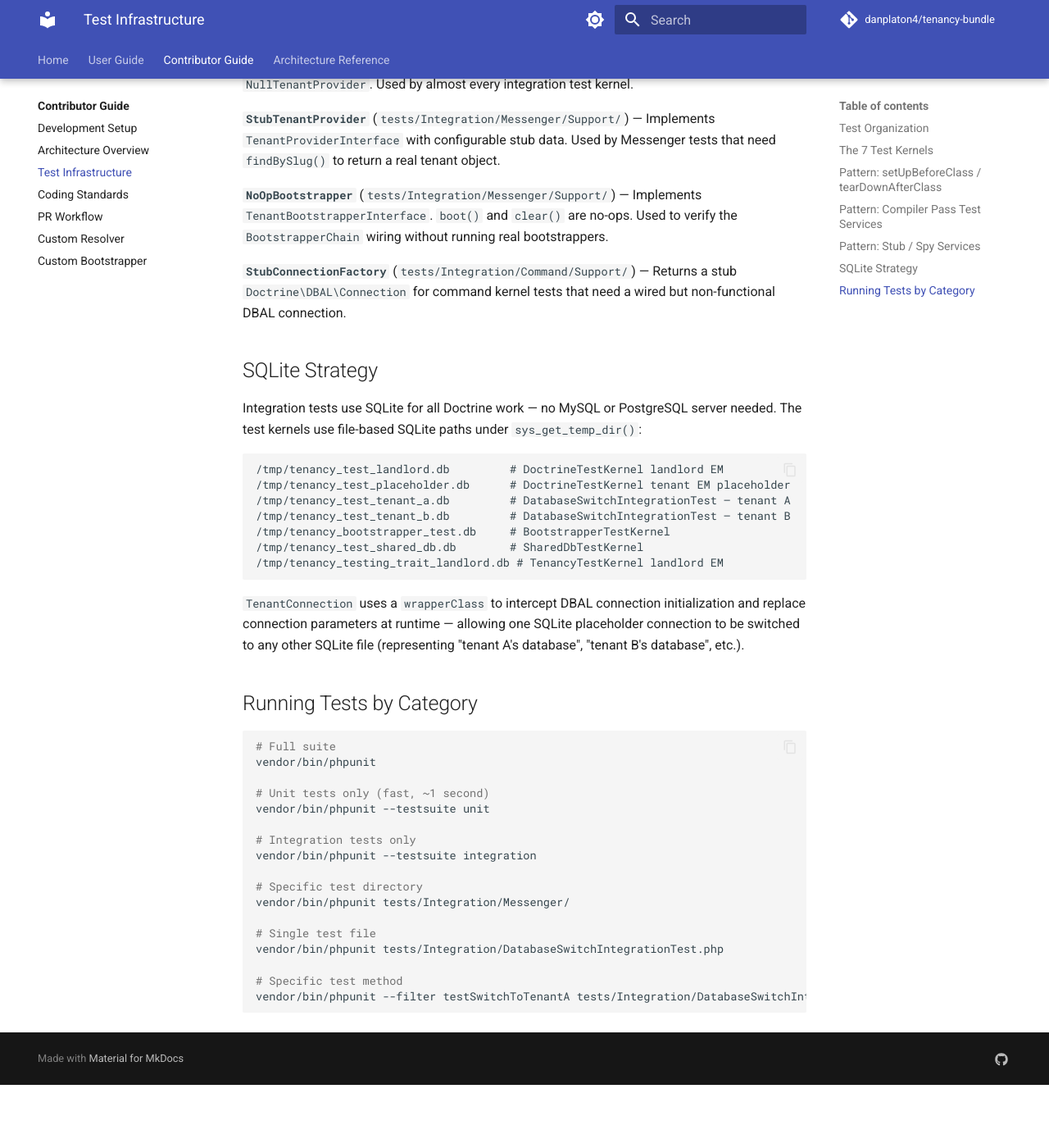
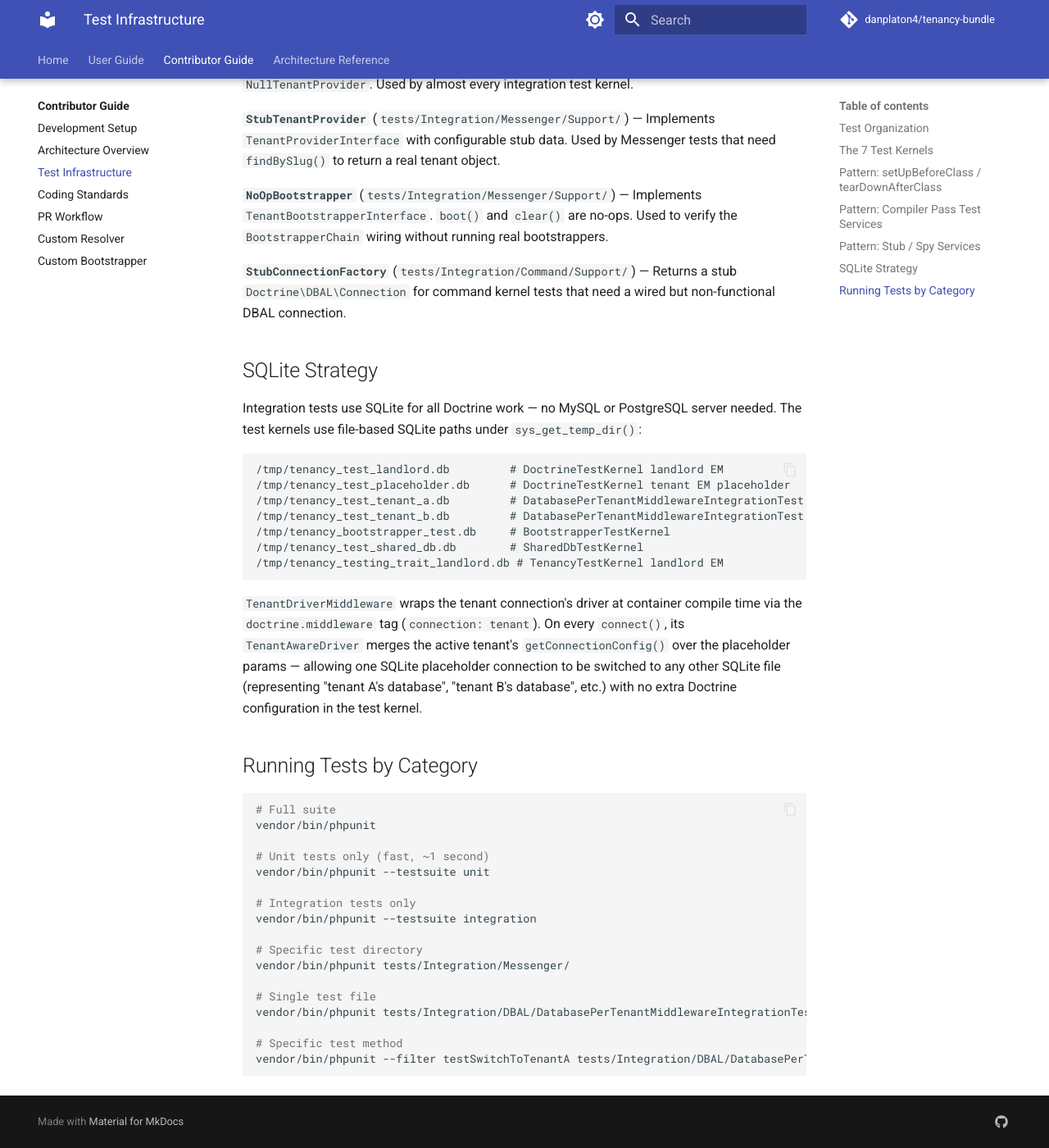
Before and after one commit to danplaton4/tenancy-bundle, an MkDocs documentation site: the page built from docs/contributor-guide/test-infrastructure.md, in a window 1280 px wide and 1400 px high, scrolled down 4120 px. Shown: the whole window at 82% size. Built offline with MkDocs 1.6.1 and Material for MkDocs 9.7.7, drawn with Linux system fonts in a browser that asks for light colours; comment, search, counter and statistics services are not loaded; before the commit the page ends 5443 px from its top, so only the background shows below that; some of the changed text lies outside the part shown.

Commit message:
docs(15-04): update contributor-guide docs for middleware architecture
- architecture.md: DBAL namespace entry points at TenantDriverMiddleware +
  TenantAwareDriver; database_per_tenant isolation section rewritten around
  close()+middleware flow; Mermaid/text diagram updated
- test-infrastructure.md: describe middleware-based switching in place of
  wrapperClass; rename DatabaseSwitchIntegrationTest references to the new
  DatabasePerTenantMiddlewareIntegrationTest (in tests/Integration/DBAL/)
- setup.md: same test-path rename for the sample phpunit invocation

````diff
--- a/docs/contributor-guide/test-infrastructure.md
+++ b/docs/contributor-guide/test-infrastructure.md
@@ -58,7 +58,7 @@ method, which is expensive, and sidesteps PHPUnit risky-test warnings from kerne
 handler registration.
 
 ```php
-final class DatabaseSwitchIntegrationTest extends TestCase
+final class DatabasePerTenantMiddlewareIntegrationTest extends TestCase
 {
     private static DoctrineTestKernel $kernel;
 
@@ -169,17 +169,19 @@ The test kernels use file-based SQLite paths under `sys_get_temp_dir()`:
 ```
 /tmp/tenancy_test_landlord.db         # DoctrineTestKernel landlord EM
 /tmp/tenancy_test_placeholder.db      # DoctrineTestKernel tenant EM placeholder
-/tmp/tenancy_test_tenant_a.db         # DatabaseSwitchIntegrationTest — tenant A
-/tmp/tenancy_test_tenant_b.db         # DatabaseSwitchIntegrationTest — tenant B
+/tmp/tenancy_test_tenant_a.db         # DatabasePerTenantMiddlewareIntegrationTest — tenant A
+/tmp/tenancy_test_tenant_b.db         # DatabasePerTenantMiddlewareIntegrationTest — tenant B
 /tmp/tenancy_bootstrapper_test.db     # BootstrapperTestKernel
 /tmp/tenancy_test_shared_db.db        # SharedDbTestKernel
 /tmp/tenancy_testing_trait_landlord.db # TenancyTestKernel landlord EM
 ```
 
-`TenantConnection` uses a `wrapperClass` to intercept DBAL connection initialization and
-replace connection parameters at runtime — allowing one SQLite placeholder connection to
-be switched to any other SQLite file (representing "tenant A's database", "tenant B's
-database", etc.).
+`TenantDriverMiddleware` wraps the tenant connection's driver at container compile time
+via the `doctrine.middleware` tag (`connection: tenant`). On every `connect()`, its
+`TenantAwareDriver` merges the active tenant's `getConnectionConfig()` over the
+placeholder params — allowing one SQLite placeholder connection to be switched to any
+other SQLite file (representing "tenant A's database", "tenant B's database", etc.) with
+no extra Doctrine configuration in the test kernel.
 
 ## Running Tests by Category
 
@@ -197,8 +199,8 @@ vendor/bin/phpunit --testsuite integration
 vendor/bin/phpunit tests/Integration/Messenger/
 
 # Single test file
-vendor/bin/phpunit tests/Integration/DatabaseSwitchIntegrationTest.php
+vendor/bin/phpunit tests/Integration/DBAL/DatabasePerTenantMiddlewareIntegrationTest.php
 
 # Specific test method
-vendor/bin/phpunit --filter testSwitchToTenantA tests/Integration/DatabaseSwitchIntegrationTest.php
+vendor/bin/phpunit --filter testSwitchToTenantA tests/Integration/DBAL/DatabasePerTenantMiddlewareIntegrationTest.php
 ```
````
Also changed, not shown: docs/contributor-guide/architecture.md (+13 -6 lines), docs/contributor-guide/setup.md (+1 -1 lines).
